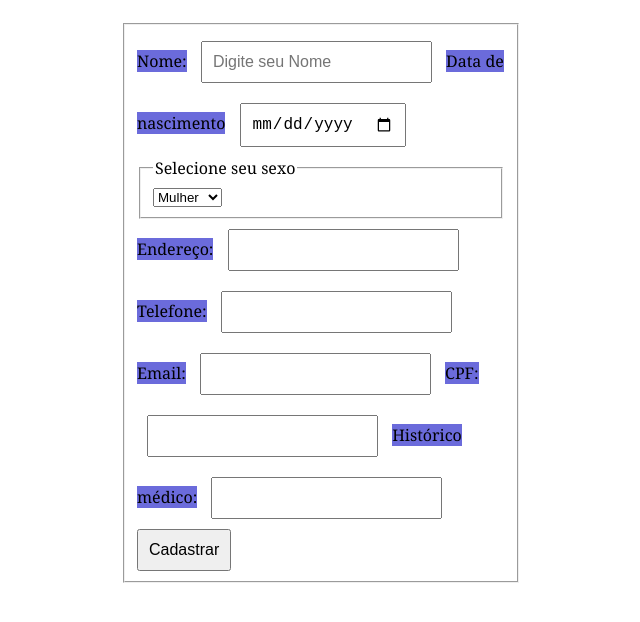
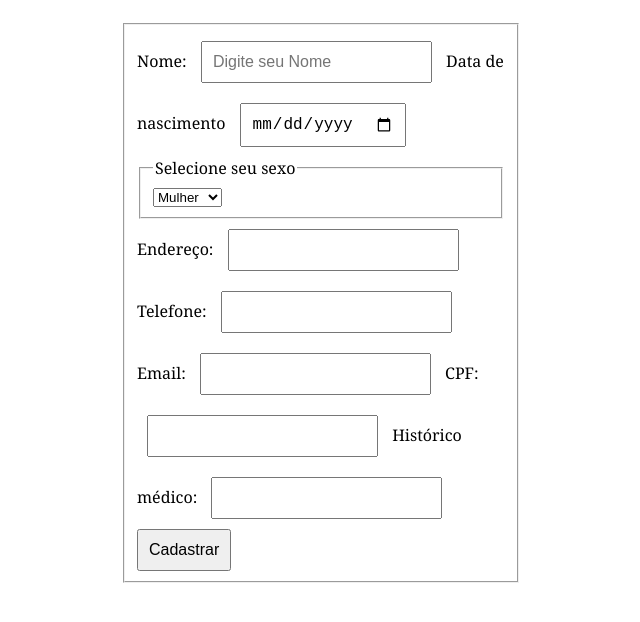
Before and after one commit to BaroniSrugeri/cadastro-pacientes, a plain HTML site: page index.html in a window 1280 px wide. Shown: the part 150-772 px from the top of the page, without its empty margins (319-959 px from the left). Drawn offline with Linux system fonts and the light colour scheme.

Commit message:
Update style.css

```diff
--- a/style.css
+++ b/style.css
@@ -42,6 +42,3 @@ button:hover{
     background-color: rgb(0, 132, 255);
     transition: 0.4s;
 }
-label{
-    background-color: rgb(107, 107, 219);
-}
```
